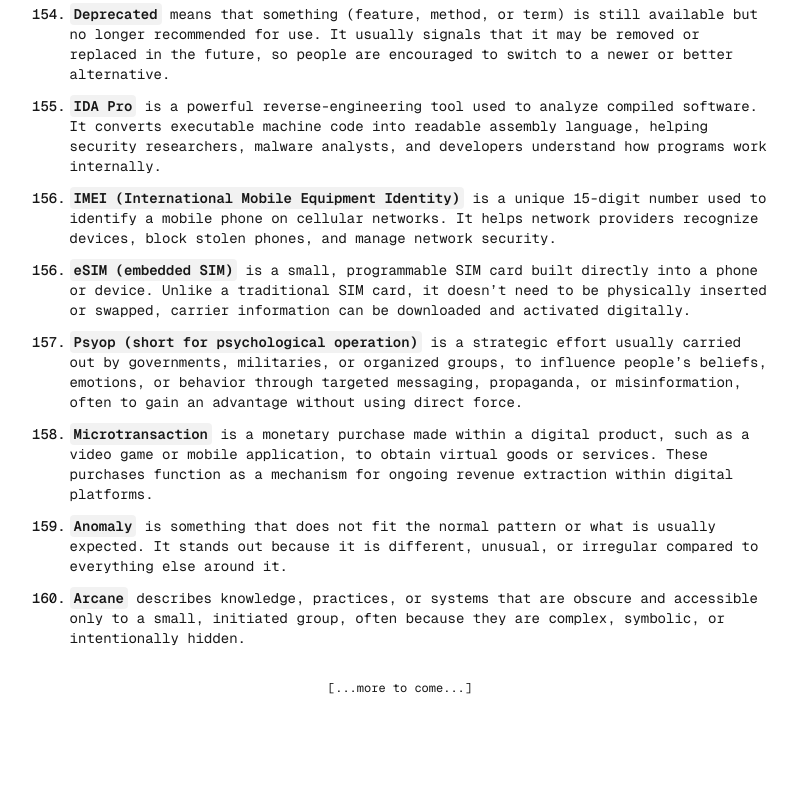
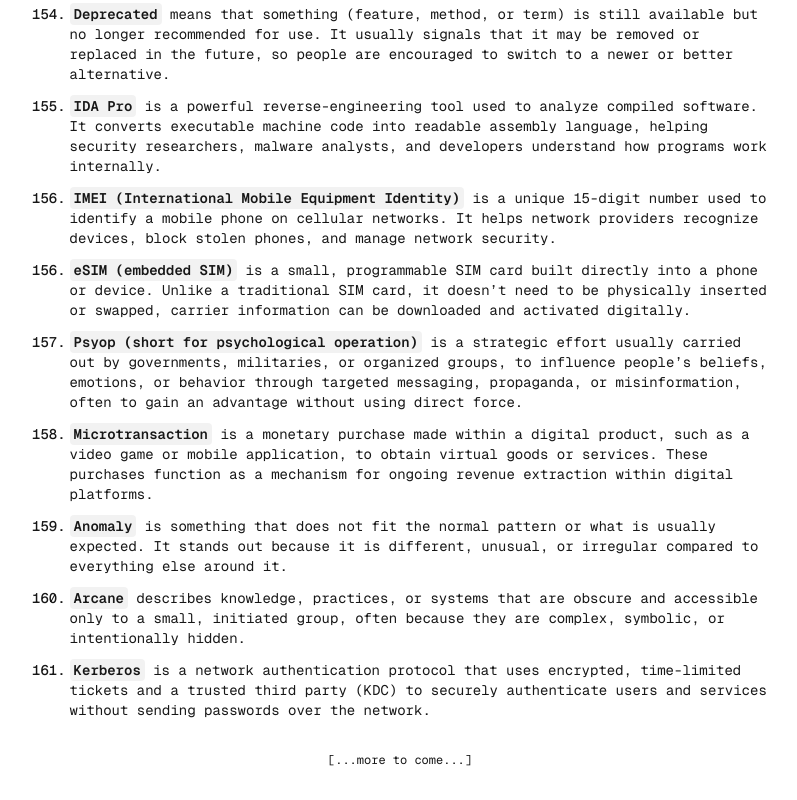
Before and after one commit to BrahimBoussada/mind-log, a Next.js app: page / in a window 1280 px wide. Shown: the part 10655-11455 px from the top of the page, without its empty margins (240-1037 px from the left). Before the commit the page ends 11383 px from the top, so only its background shows below. Built offline with nearby package versions, Linux system fonts and the light colour scheme.

Commit message:
log:10-02-2026

```diff
--- a/src/app/page.tsx
+++ b/src/app/page.tsx
@@ -1574,6 +1574,16 @@ export default function Home() {
           </Text>
         </Note>
 
+        <Note>
+          <N>161.</N>
+          <Text>
+            <Key>Kerberos</Key> is a network authentication protocol that uses
+            encrypted, time-limited tickets and a trusted third party (KDC) to
+            securely authenticate users and services without sending passwords
+            over the network.
+          </Text>
+        </Note>
+
         {/* --- end --- */}
       </NoteWrapper>
 
```
